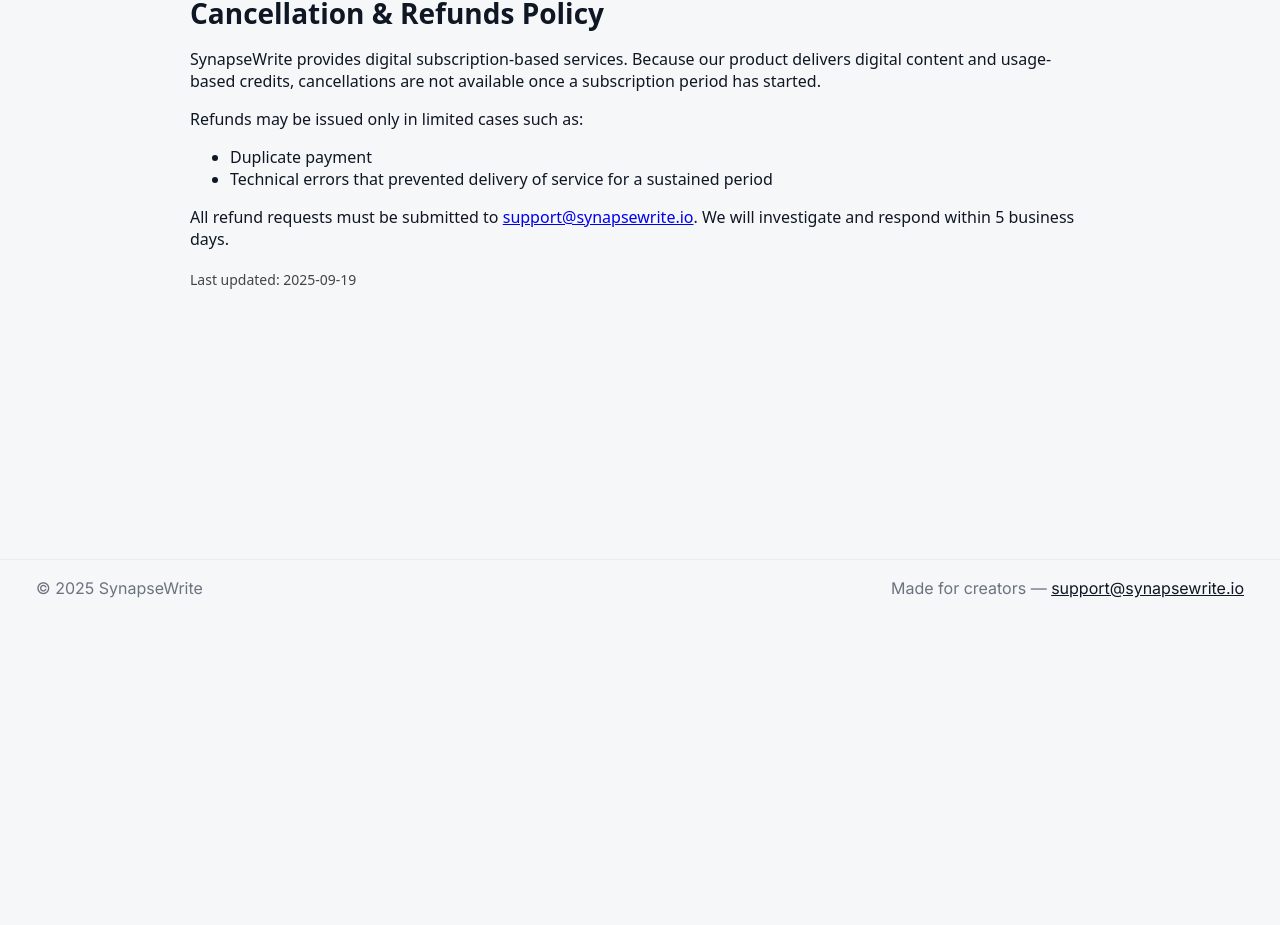
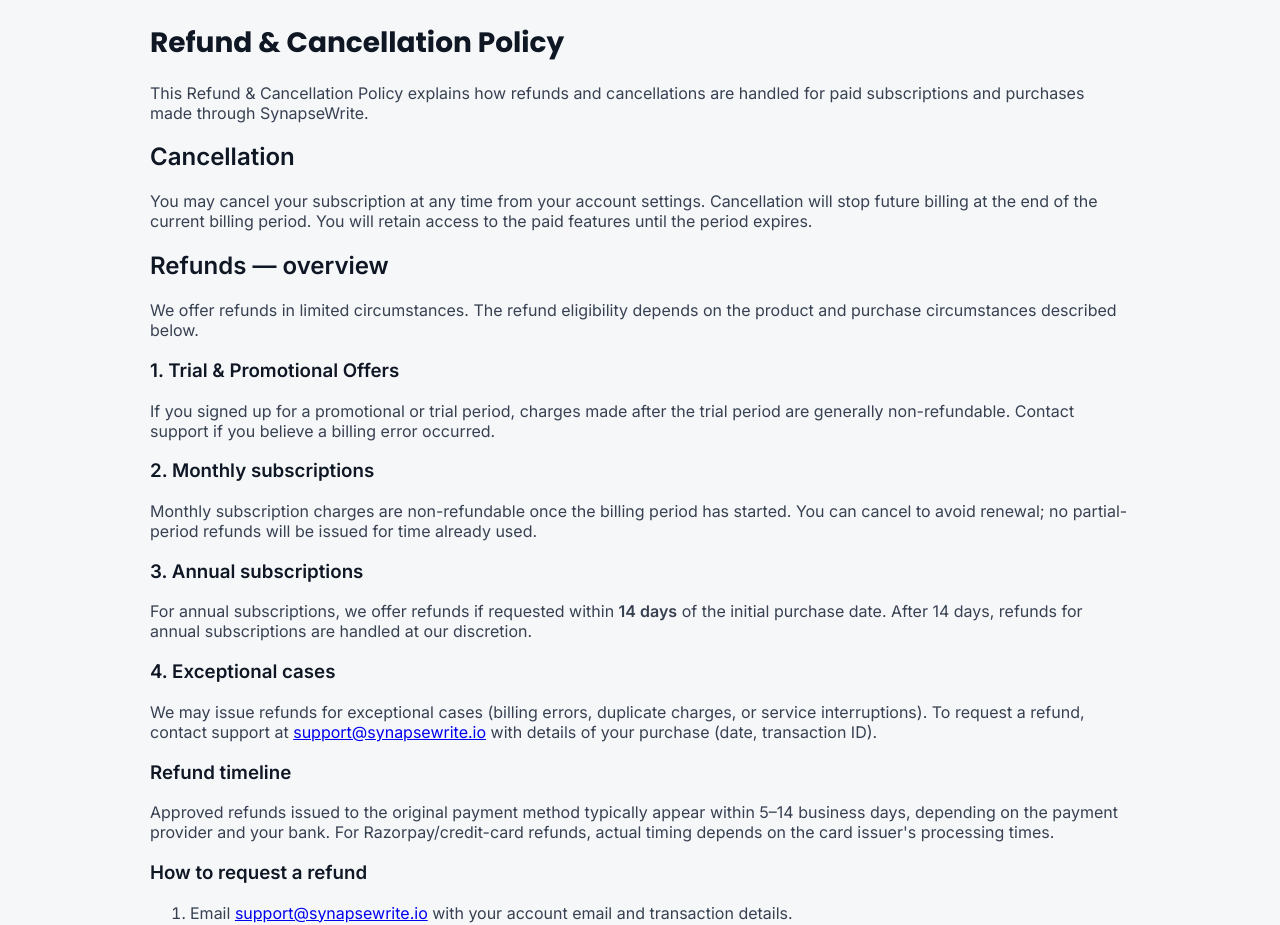
Before and after one commit to inpursuitsol/synapsewrite, a Next.js app: page /cancellation-refunds in a window 1280 px wide. Shown: the part 184-1109 px from the top of the page. Before the commit the page ends 800 px from the top, so only its background shows below. Built offline with nearby package versions, Linux system fonts and the light colour scheme.

Commit message:
Update page.js

```diff
--- a/app/cancellation-refunds/page.js
+++ b/app/cancellation-refunds/page.js
@@ -1,30 +1,82 @@
+// app/cancellation-refunds/page.js
+export const metadata = {
+  title: "Refund & Cancellation Policy - SynapseWrite",
+  description: "Refund and cancellation policy for SynapseWrite",
+};
+
 export default function CancellationRefunds() {
   return (
-    <main style={{padding:'2rem',maxWidth:900,margin:'0 auto',fontFamily:'system-ui,Arial'}}>
-      <h1 style={{fontSize:28,marginBottom:12}}>Cancellation & Refunds Policy</h1>
+    <main style={{ maxWidth: 980, margin: "40px auto", padding: 20, fontFamily: "Inter, system-ui, -apple-system, 'Segoe UI', Roboto, Arial" }}>
+      <h1 style={{ fontFamily: "Poppins, Inter", fontSize: 28 }}>Refund & Cancellation Policy</h1>
 
-      <p>
-        SynapseWrite provides digital subscription-based services. Because our product
-        delivers digital content and usage-based credits, cancellations are not available
-        once a subscription period has started.
+      <p style={{ color: "#374151" }}>
+        This Refund & Cancellation Policy explains how refunds and cancellations are handled for paid subscriptions and purchases made through SynapseWrite.
       </p>
 
-      <p>
-        Refunds may be issued only in limited cases such as:
-      </p>
-      <ul>
-        <li>Duplicate payment</li>
-        <li>Technical errors that prevented delivery of service for a sustained period</li>
-      </ul>
+      <section>
+        <h2>Cancellation</h2>
+        <p style={{ color: "#374151" }}>
+          You may cancel your subscription at any time from your account settings. Cancellation will stop future billing at the end of the current billing period. You will retain access to the paid features until the period expires.
+        </p>
+      </section>
 
-      <p>
-        All refund requests must be submitted to <a href="mailto:support@synapsewrite.io">support@synapsewrite.io</a>.
-        We will investigate and respond within 5 business days.
-      </p>
+      <section>
+        <h2>Refunds — overview</h2>
+        <p style={{ color: "#374151" }}>
+          We offer refunds in limited circumstances. The refund eligibility depends on the product and purchase circumstances described below.
+        </p>
+      </section>
 
-      <p style={{marginTop:20,fontSize:14,color:'#444'}}>
-        Last updated: {new Date().toISOString().slice(0,10)}
-      </p>
+      <section>
+        <h3>1. Trial & Promotional Offers</h3>
+        <p style={{ color: "#374151" }}>
+          If you signed up for a promotional or trial period, charges made after the trial period are generally non-refundable. Contact support if you believe a billing error occurred.
+        </p>
+      </section>
+
+      <section>
+        <h3>2. Monthly subscriptions</h3>
+        <p style={{ color: "#374151" }}>
+          Monthly subscription charges are non-refundable once the billing period has started. You can cancel to avoid renewal; no partial-period refunds will be issued for time already used.
+        </p>
+      </section>
+
+      <section>
+        <h3>3. Annual subscriptions</h3>
+        <p style={{ color: "#374151" }}>
+          For annual subscriptions, we offer refunds if requested within <strong>14 days</strong> of the initial purchase date. After 14 days, refunds for annual subscriptions are handled at our discretion.
+        </p>
+      </section>
+
+      <section>
+        <h3>4. Exceptional cases</h3>
+        <p style={{ color: "#374151" }}>
+          We may issue refunds for exceptional cases (billing errors, duplicate charges, or service interruptions). To request a refund, contact support at <a href="mailto:support@synapsewrite.io">support@synapsewrite.io</a> with details of your purchase (date, transaction ID).
+        </p>
+      </section>
+
+      <section>
+        <h3>Refund timeline</h3>
+        <p style={{ color: "#374151" }}>
+          Approved refunds issued to the original payment method typically appear within 5–14 business days, depending on the payment provider and your bank. For Razorpay/credit-card refunds, actual timing depends on the card issuer's processing times.
+        </p>
+      </section>
+
+      <section>
+        <h3>How to request a refund</h3>
+        <ol style={{ color: "#374151" }}>
+          <li>Email <a href="mailto:support@synapsewrite.io">support@synapsewrite.io</a> with your account email and transaction details.</li>
+          <li>We will acknowledge your request within 2 business days and investigate.</li>
+          <li>If approved, we will issue a refund to the original payment method. Expect 5–14 business days for the funds to appear.</li>
+        </ol>
+      </section>
+
+      <section>
+        <h3>Contact</h3>
+        <p style={{ color: "#374151" }}>
+          For refund and cancellation support contact <a href="mailto:support@synapsewrite.io">support@synapsewrite.io</a>.
+        </p>
+      </section>
     </main>
   );
 }
```
